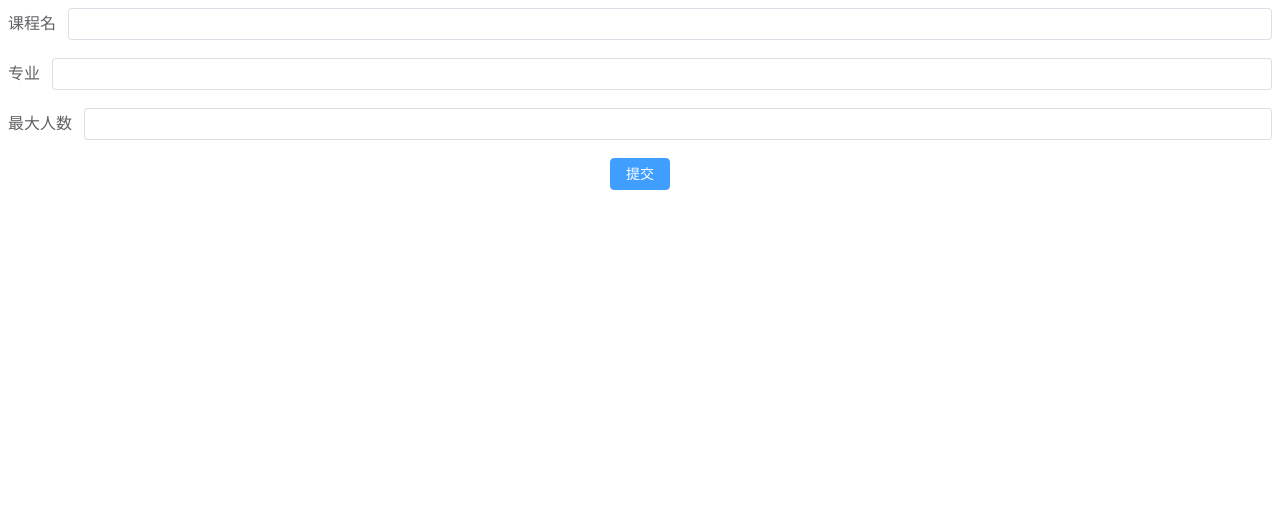
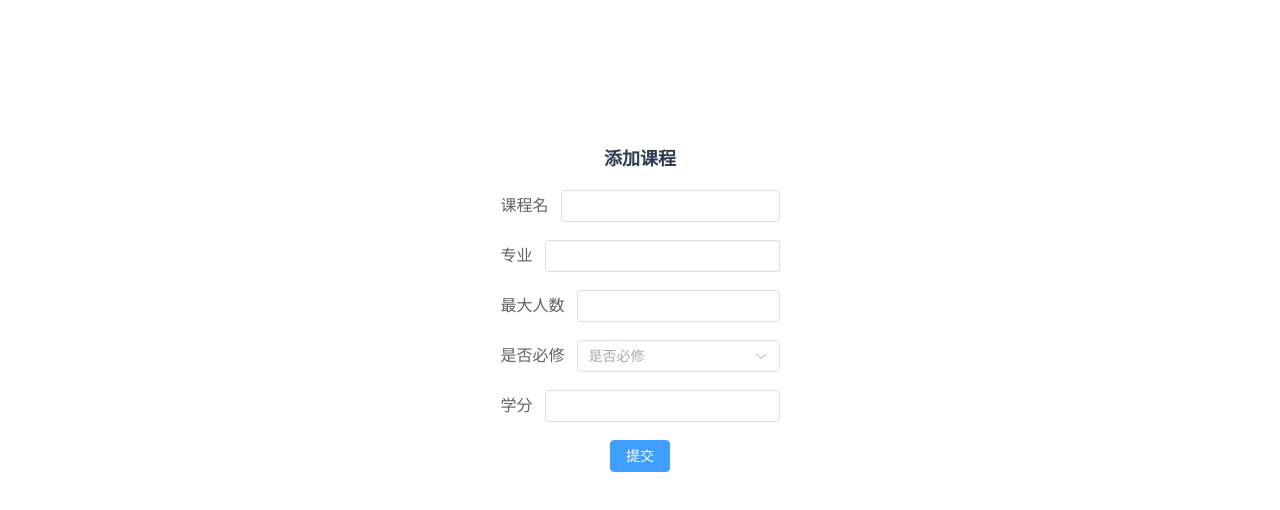
Before and after one commit to jzzzzh/dataBaseHomework, a Vue app in the folder databasehomework/: page /teaAddCourse in a window 1280 px wide. Shown: the top 510 px of the page. Built offline with nearby package versions, Linux system fonts and the light colour scheme; what vue-cookies would draw is missing.

Commit message:
添加教师提交课程功能

```diff
--- a/databasehomework/src/page/home.vue
+++ b/databasehomework/src/page/home.vue
@@ -89,8 +89,9 @@
 
 
         <div>
-          <el-button type="primary" text @click="this.$router.push('/addCourse')">学生添加课程</el-button>
-          <el-button type="primary" text @click="this.$router.push('/teaAddCourse')">教师添加课程</el-button>
+          <el-button type="primary" text @click="this.$router.push('/addCourse')" v-show="isStudent">学生添加课程</el-button>
+          <el-button type="primary" text @click="this.$router.push('/teaAddCourse')" v-show="!isStudent">添加课程</el-button>
+          <el-button type="primary" text @click="this.$router.push('/teaAddNotice')" v-show="!isStudent">添加公告</el-button>
           <el-button type="primary" text @click="this.$router.push('/myCourse')" v-show="isStudent">我的课程</el-button>
           <el-button type="primary" text @click="this.$router.push('/teaGetCourse')" v-show="!isStudent">我的课程</el-button>
         </div>
@@ -503,7 +504,7 @@
             that.NoticeDetail.Notice2.uuid = that.notices[(curr-1)*pagesize+1].uuid;
             that.NoticeDetail.Notice2.detail = that.notices[(curr-1)*pagesize+1].detail;
             let time = dayjs(that.notices[(curr-1)*pagesize+1].time).subtract(8, 'hour').format("YYYY年MM月DD日");
-            that.NoticeDetail.Notice2.time = that.notices[(curr-1)*pagesize+1].time;
+            that.NoticeDetail.Notice2.time = time;
             that.NoticeDetail.Notice2.teachername = that.notices[(curr-1)*pagesize+1].teachername;
           }
 
--- a/databasehomework/src/page/teaAddCourse.vue
+++ b/databasehomework/src/page/teaAddCourse.vue
@@ -1,6 +1,7 @@
 <template>
-  <div>
+  <div class="main">
     <div>
+      <div class="title">添加课程</div>
       <el-form-item label="课程名">
         <el-input v-model="className" />
       </el-form-item>
@@ -10,25 +11,36 @@
       <el-form-item label="最大人数">
         <el-input v-model="maxNum" />
       </el-form-item>
-      <!-- <el-form-item label="是否必修">
+      <el-form-item label="是否必修">
         <el-select v-model="Compulsory" placeholder="是否必修">
-          <el-option label="必修" value="0" />
-          <el-option label="选修" value="1" />
+          <el-option label="必修" value="1" />
+          <el-option label="选修" value="0" />
         </el-select>
-      </el-form-item> -->
-      <!-- <el-form-item label="学分">
+      </el-form-item>
+       <el-form-item label="学分">
         <el-input v-model="credit" />
-      </el-form-item> -->
+      </el-form-item>
+
+      <el-popconfirm title="是否要提交"
+                     confirm-button-text="是"
+                     cancel-button-text="否"
+                     @confirm="addcourse">
+        <template #reference>
+          <el-button type="primary">提交</el-button>
+        </template>
+      </el-popconfirm>
     </div>
-    <el-button type="primary" @click="addcourse">提交</el-button>
   </div>
 </template>
 
 <script>
 import axios from "axios";
-
+import { ElMessage } from "element-plus";
 export default {
   name: "teaAddCourse",
+  components:{
+    ElMessage
+  },
   data() {
     return {
       className: "",
@@ -46,22 +58,25 @@ export default {
     let config = {
       headers: {
         "Content-Type": "multipart/form-data ",
-        "token": this.$store.state.token
+        "token": this.$cookies.get("token")
       }
     };
-    url = "teacher/teaAddCourse";
-            data.append("className", this.className);
+    url = "teacher/addCourse";
+
+            data.append("name", this.className);
             data.append("major", this.major);
-            data.append("maxNum", this.maxNum);
+            data.append("max_num", this.maxNum);
             data.append("Compulsory", this.Compulsory);
             data.append("credit", this.credit);
-
+            data.append("teacher_id", this.$cookies.get("uuid"));
             axios.post(url,data,config).then(res=>{
             console.log(res);
-            alert("添加成功");
+            // alert("添加成功");
+              ElMessage.success("添加成功")
           }).catch(err=>{
             console.log(err);
-            alert("添加失败");
+            // alert("添加失败");
+              ElMessage.error("添加失败");
           })
         }
 }
@@ -72,4 +87,17 @@ export default {
 
 <style scoped>
 
+.main{
+  display: flex;
+  width: 100%;
+  height: 100%;
+  align-items: center;
+  justify-content: center;
+  min-height: calc(100vh - 200px);
+}
+.title{
+  margin-bottom: 20px;
+  font-size: large;
+  font-weight: bold;
+}
 </style>
--- a/databasehomework/src/page/teaAddNotice.vue
+++ b/databasehomework/src/page/teaAddNotice.vue
@@ -1,57 +1,66 @@
 <template>
+  <div class="main">
   <div>
     <div>
+      <div class="title">请输入公告</div>
       <el-form-item label="标题">
         <el-input v-model="title" />
       </el-form-item>
       <el-form-item label="内容">
-        <el-input v-model="detail" />
+        <el-input :autosize="{ minRows: 2, maxRows: 4 }" type="textarea" v-model="detail" />
       </el-form-item>
-
-      <!-- <el-form-item label="是否必修">
-      <el-select v-model="Compulsory" placeholder="是否必修">
-        <el-option label="必修" value="0" />
-        <el-option label="选修" value="1" />
-      </el-select>
-    </el-form-item> -->
-      <!-- <div class="example-basic">
-    <el-time-picker v-model="value1" placeholder="发布时间" />
-  </div> -->
+      <el-form-item label="署名">
+        <el-input v-model="name" />
+      </el-form-item>
     </div>
     <el-button type="primary" @click="addnotice">发布</el-button>
+  </div>
   </div>
 </template>
 
 <script>
 import axios from "axios";
+import { ElMessage } from "element-plus";
 export default {
   name: "teaAddNotice",
+  components:{
+    ElMessage
+  },
   data() {
     return {
       title: "",
-      detail: ""
+      detail: "",
+      name: "",
     };
   },
   methods: {
     addnotice() {
       let data = new FormData();
       let url = "";
+      url = "teacher/addNotice";
       let config = {
         headers: {
           "Content-Type": "multipart/form-data ",
-          token: this.$store.state.token
+          token: this.$cookies.get("token")
         }
       };
 
-      url = "teacher/teaAddNotice";
+      url = "teacher/addNotice";
             data.append("title", this.title);
             data.append("detail", this.detail);
+            data.append("teacheruuid", this.$cookies.get("uuid"));
+            data.append("teachername", this.name);
             axios.post(url,data,config).then(res=>{
             console.log(res);
-            alert("发布成功");
+            // alert("发布成功");
+              ElMessage.success("发布成功");
+              this.title = "";
+              this.detail = "";
+              this.name = "";
           }).catch(err=>{
             console.log(err);
-            alert("发布失败");
+            // alert("发布失败");
+              ElMessage.success("发布失败");
           })
     }
   }
@@ -62,4 +71,19 @@ export default {
 .example-basic .el-date-editor {
   margin: 8px;
 }
+
+.main{
+  display: flex;
+  width: 100%;
+  height: 100%;
+  align-items: center;
+  justify-content: center;
+  min-height: calc(100vh - 200px);
+}
+
+.title{
+  margin-bottom: 20px;
+  font-size: large;
+  font-weight: bold;
+}
 </style>
```
Also changed, not shown: databasehomework/src/page/teaAddScore.vue (line endings or trailing spaces).
